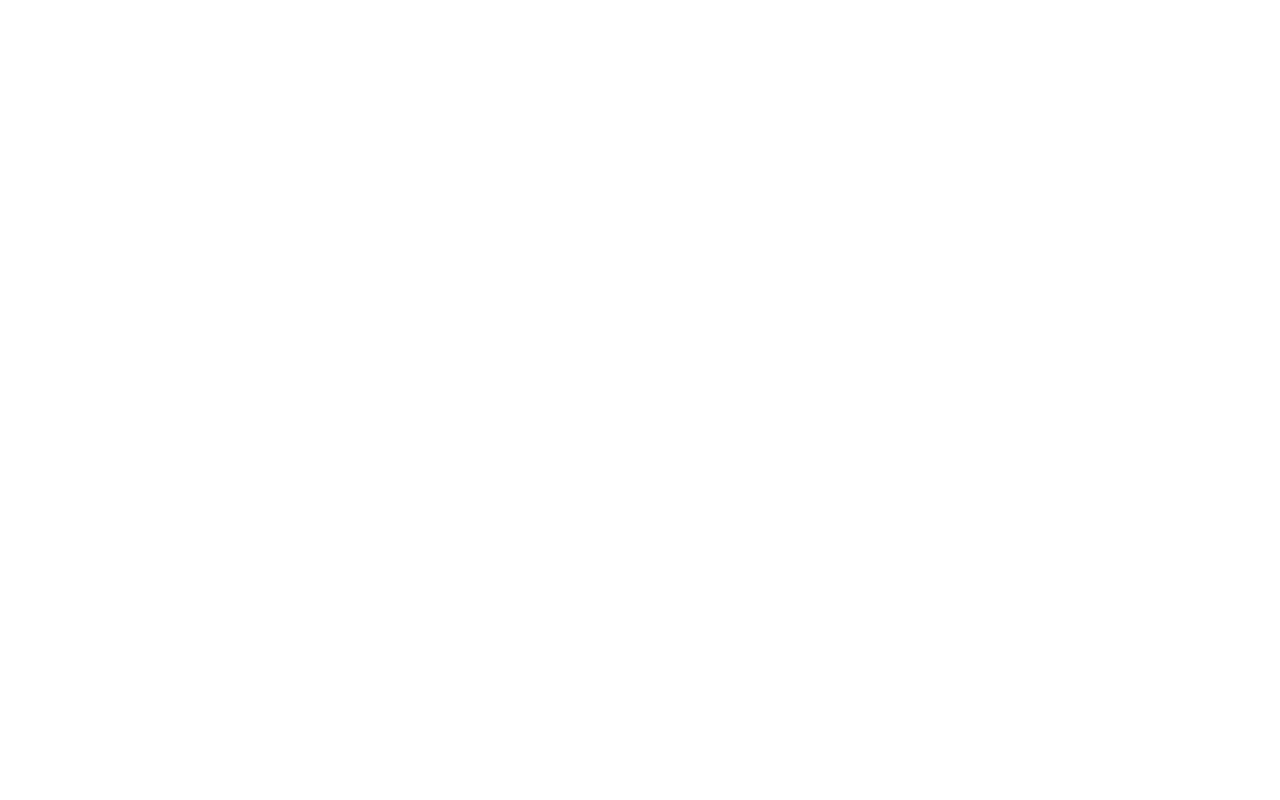
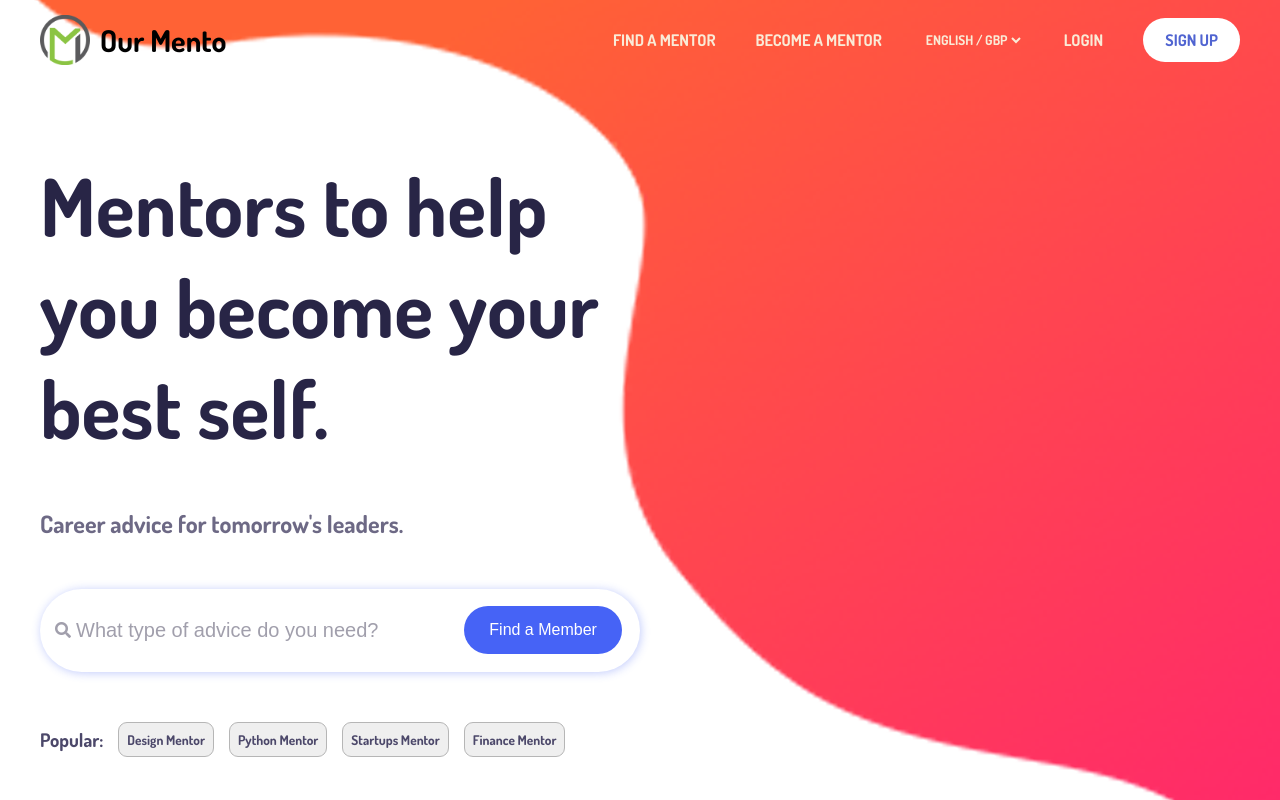
Before and after one commit to tawhidii/our-mento-frontend, a plain HTML site: page index.html in a window 1280 px wide. Drawn offline with nearby package versions, Linux system fonts and the light colour scheme.

Commit message:
home page design without responsive

```diff
--- a/assets/css/style.css
+++ b/assets/css/style.css
@@ -0,0 +1,137 @@
+* {
+  padding: 0;
+  margin: 0;
+  box-sizing: border-box;
+}
+body {
+  font-family: Dosis, sans-serif;
+}
+.containers {
+  width: 1200px;
+  margin: 0 auto;
+}
+
+/* Header Section  */
+#header-section {
+  background: url("../../assets/images/bg-home.png");
+  height: 100vh;
+  background-repeat: no-repeat;
+  background-position: right;
+}
+.content-wrapper {
+  display: flex;
+  align-items: center;
+  justify-content: space-between;
+  padding: 15px 0px;
+}
+.logo {
+  display: flex;
+  align-items: center;
+}
+.logo-title {
+  margin-bottom: 0px;
+  font-size: 30px;
+  font-family: Dosis;
+  font-weight: bolder;
+  margin-left: 10px;
+}
+#nav ul {
+  list-style: none;
+  display: flex;
+  gap: 40px;
+}
+#nav ul li a {
+  text-decoration: none;
+  font-family: Dosis;
+  text-transform: uppercase;
+  font-weight: bold;
+  color: antiquewhite;
+}
+.active-signup {
+  background: #fff;
+  padding: 12px 22px;
+  color: #5064d1 !important;
+  border-radius: 25px;
+}
+.select-lng {
+  background: none;
+  border: none;
+  text-decoration: none;
+  font-family: Dosis;
+  text-transform: uppercase;
+  font-weight: bold;
+  color: antiquewhite;
+  outline: none;
+}
+.select-lng option {
+  text-decoration: none;
+  font-family: Dosis;
+  text-transform: uppercase;
+  font-weight: bold;
+  color: #333;
+  padding: 15px;
+}
+/* Herp Section */
+.hero-wrapper {
+  display: flex;
+}
+.hero-wrapper > * {
+  flex: 1;
+}
+.hero-title {
+  font-size: 80px;
+  color: #282546;
+  margin-top: 75px;
+}
+.hero-text {
+  color: #6d6985;
+  font-size: 24px;
+  margin: 50px 0px;
+}
+.hero-search-box {
+  display: flex;
+  align-items: center;
+  padding: 15px 15px;
+  box-shadow: 1px 1px 10px #4663f655;
+  border-radius: 50px;
+}
+.search-input {
+  padding: 15px 5px;
+  outline: none;
+  border: none;
+  width: 69%;
+  font-size: 20px;
+  color: rgb(19, 19, 19);
+}
+.search-input::placeholder {
+  color: #a19fac;
+}
+.fa-search {
+  color: #a19fac;
+}
+.find-btn {
+  border: none;
+  background: #4663f6;
+  color: #fff;
+  padding: 15px 25px;
+  font-size: 16px;
+  border-radius: 50px;
+}
+/* Popular Mentor Button */
+.popular-mentor-box {
+  display: flex;
+  align-items: center;
+  gap: 15px;
+  margin-top: 50px;
+}
+.popular-title {
+  color: #4c486a;
+}
+.popular-btn {
+  color: #4c486a;
+  padding: 8px;
+  border: 1px solid #b6b6b6;
+  border-radius: 9px;
+  font-weight: 700;
+  font-family: Dosis;
+}
--- a/index.html
+++ b/index.html
@@ -1,28 +1,85 @@
-<!doctype html>
+<!DOCTYPE html>
 <html lang="en">
   <head>
     <!-- Required meta tags -->
-    <meta charset="utf-8">
-    <meta name="viewport" content="width=device-width, initial-scale=1">
+    <meta charset="utf-8" />
+    <meta name="viewport" content="width=device-width, initial-scale=1" />
 
-    <!-- Bootstrap CSS -->
-    <link href="https://cdn.jsdelivr.net/npm/bootstrap@5.1.1/dist/css/bootstrap.min.css" rel="stylesheet" integrity="sha384-F3w7mX95PdgyTmZZMECAngseQB83DfGTowi0iMjiWaeVhAn4FJkqJByhZMI3AhiU" crossorigin="anonymous">
+    <!-- Google Fonts -->
 
-    <title>Hello, world!</title>
+    <link rel="preconnect" href="https://fonts.googleapis.com" />
+    <link rel="preconnect" href="https://fonts.gstatic.com" crossorigin />
+    <link
+      href="https://fonts.googleapis.com/css2?family=Dosis:wght@200;300;400;500;600;700;800&display=swap"
+      rel="stylesheet"
+    />
+    <!-- Font Awesome -->
+    <link
+      rel="stylesheet"
+      href="https://use.fontawesome.com/releases/v5.15.4/css/all.css"
+      integrity="sha384-DyZ88mC6Up2uqS4h/KRgHuoeGwBcD4Ng9SiP4dIRy0EXTlnuz47vAwmeGwVChigm"
+      crossorigin="anonymous"
+    />
+    <link rel="stylesheet" href="./assets/css/style.css" />
+    <title>Out Mento</title>
   </head>
   <body>
+    <header id="header-section">
+      <div class="containers">
+        <div class="content-wrapper">
+          <div class="logo">
+            <img width="50px" src="./assets/images/logo.png" alt="" />
+            <h3 class="logo-title">Our Mento</h3>
+          </div>
+          <nav id="nav">
+            <ul>
+              <li><a href="#">Find a Mentor</a></li>
+              <li><a href="#">Become a Mentor</a></li>
+              <select class="select-lng" name="" id="">
+                <option value="">
+                  English / GBP <i class="fas fa-angle-down"></i>
+                </option>
+                <option value="">Bangla / BD</option>
+              </select>
+              <li><a href="#">Login</a></li>
+              <li><a class="active-signup" href="#">Sign up</a></li>
+            </ul>
+          </nav>
+        </div>
+        <section>
+          <div class="hero-wrapper">
+            <div>
+              <h1 class="hero-title">
+                Mentors to help you become your best self.
+              </h1>
+              <h4 class="hero-text">Career advice for tomorrow's leaders.</h4>
+              <div class="hero-search-box">
+                <i class="fas fa-search"></i>
+                <input
+                  class="search-input"
+                  type="text"
+                  placeholder="What type of advice do you need?"
+                />
+                <button class="find-btn">Find a Member</button>
+              </div>
+              <div class="popular-mentor-box">
+                <h3 class="popular-title">Popular:</h3>
+                <button class="popular-btn">Design Mentor</button>
+                <button class="popular-btn">Python Mentor</button>
+                <button class="popular-btn">Startups Mentor</button>
+                <button class="popular-btn">Finance Mentor</button>
+              </div>
+            </div>
+            <div></div>
+          </div>
+        </section>
+      </div>
+    </header>
 
-
-
-    <!-- Optional JavaScript; choose one of the two! -->
-
-    <!-- Option 1: Bootstrap Bundle with Popper -->
-    <script src="https://cdn.jsdelivr.net/npm/bootstrap@5.1.1/dist/js/bootstrap.bundle.min.js" integrity="sha384-/bQdsTh/da6pkI1MST/rWKFNjaCP5gBSY4sEBT38Q/9RBh9AH40zEOg7Hlq2THRZ" crossorigin="anonymous"></script>
-
-    <!-- Option 2: Separate Popper and Bootstrap JS -->
-    <!--
-    <script src="https://cdn.jsdelivr.net/npm/@popperjs/core@2.9.3/dist/umd/popper.min.js" integrity="sha384-W8fXfP3gkOKtndU4JGtKDvXbO53Wy8SZCQHczT5FMiiqmQfUpWbYdTil/SxwZgAN" crossorigin="anonymous"></script>
-    <script src="https://cdn.jsdelivr.net/npm/bootstrap@5.1.1/dist/js/bootstrap.min.js" integrity="sha384-skAcpIdS7UcVUC05LJ9Dxay8AXcDYfBJqt1CJ85S/CFujBsIzCIv+l9liuYLaMQ/" crossorigin="anonymous"></script>
-    -->
+    <script
+      src="https://cdn.jsdelivr.net/npm/bootstrap@5.1.1/dist/js/bootstrap.bundle.min.js"
+      integrity="sha384-/bQdsTh/da6pkI1MST/rWKFNjaCP5gBSY4sEBT38Q/9RBh9AH40zEOg7Hlq2THRZ"
+      crossorigin="anonymous"
+    ></script>
   </body>
 </html>
```
Also changed, not shown: assets/images/bg-home.png (added), assets/images/logo.png (added).
